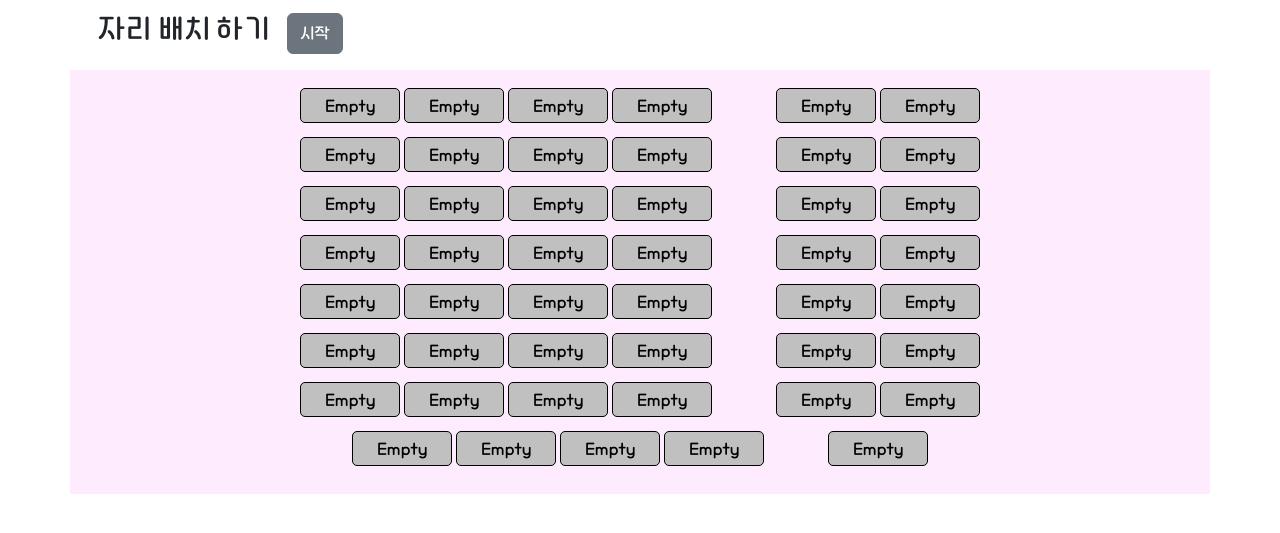
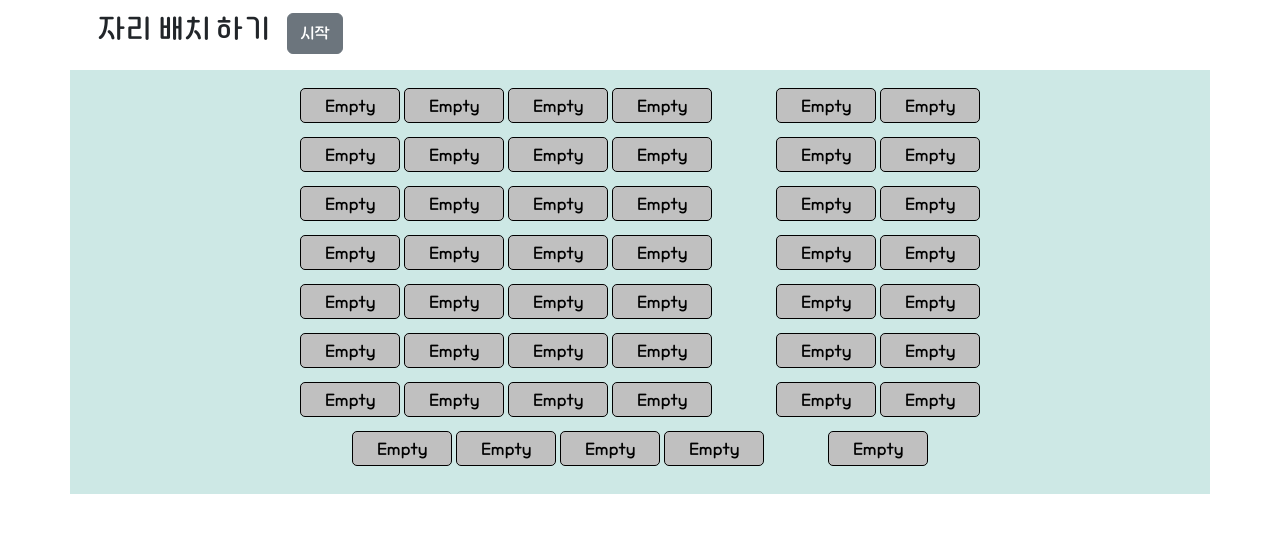
Before and after one commit to Pda4thMiniProject4th/Pda4thMiniProject4th, a React (Create React App) app: page /seatarrangepage in a window 1280 px wide. Shown: the part 395-928 px from the top of the page. Built offline with nearby package versions, Linux system fonts and the light colour scheme; no server answers; the HTML template or start-up script is replaced by a standard one.

Commit message:
refactor: AdminSeatArrange.js - css 적용
#80

```diff
--- a/src/admin/seatArrange/components/AdminSeatArrange.js
+++ b/src/admin/seatArrange/components/AdminSeatArrange.js
@@ -51,7 +51,7 @@ export default function AdminSeatArrange({ orders, setOrders, meta, setMeta }) {
 
       <Row
         style={{
-          backgroundColor: "#feebfe",
+          backgroundColor: "#cde8e5",
           padding: "1rem",
         }}
       >
```
